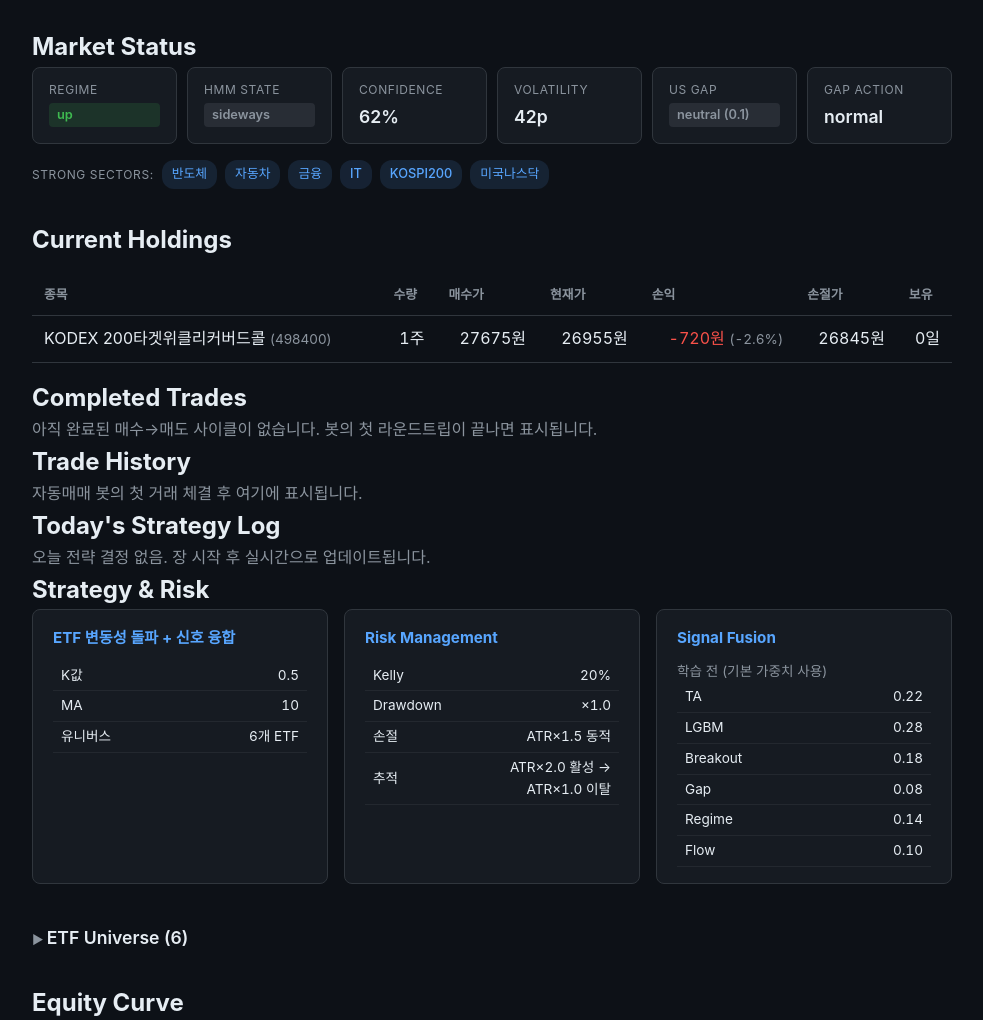
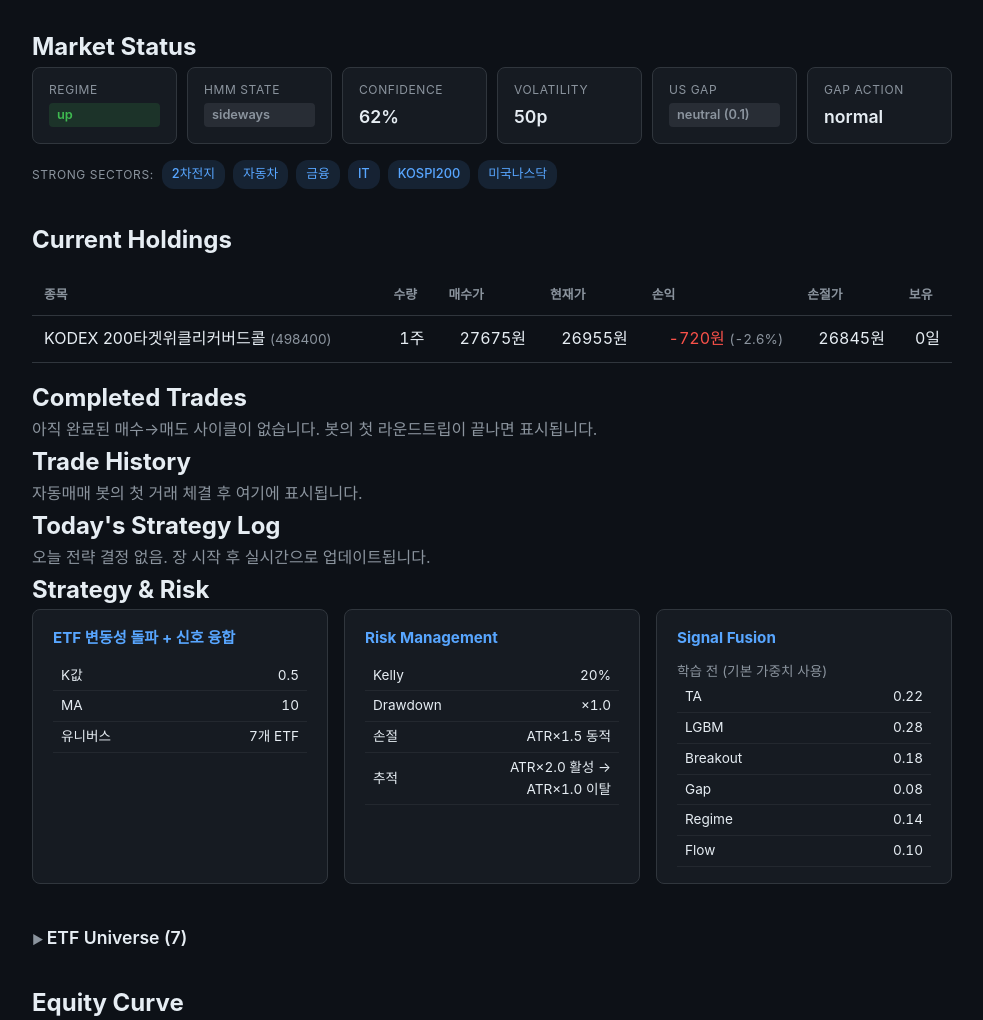
Before and after one commit to BudongJW/kis-trading-journal, a Jekyll site: the page built from index.html, in a window 1280 px wide and 1400 px high, scrolled down 1068 px. Shown: the part 154-1174 px from the top of the window, without its empty margins (148-1131 px from the left). Built offline with Jekyll 4.4.1, drawn with Linux system fonts in a browser that asks for light colours; nearby versions of some CDN libraries; some of the changed text lies outside the part shown.

Commit message:
auto: 상태 새로고침(읽기전용) 14:33

```diff
--- a/_data/portfolio.json
+++ b/_data/portfolio.json
@@ -1,5 +1,5 @@
 {
-  "updated_at": "2026-06-02T11:04:22.958575",
+  "updated_at": "2026-06-02T14:33:06.995940",
   "initial_capital": 500000,
   "cash": 922856,
   "holdings": [
@@ -286,14 +286,14 @@
     "hmm_state": "sideways",
     "confidence": 0.62,
     "volatility": "normal",
-    "vol_percentile": 42.0,
+    "vol_percentile": 50.0,
     "overnight_gap": {
       "direction": "neutral",
       "strength": 0.1,
       "action": "normal"
     },
     "strong_sectors": [
-      "반도체",
+      "2차전지",
       "자동차",
       "금융",
       "IT",
@@ -307,7 +307,7 @@
       "k": 0.5,
       "trend_ma": 10
     },
-    "universe_count": 6,
+    "universe_count": 7,
     "universe": [
       {
         "symbol": "091160",
@@ -320,6 +320,10 @@
       {
         "symbol": "069500",
         "name": "KODEX 200"
+      },
+      {
+        "symbol": "305720",
+        "name": "KODEX 2차전지"
       },
       {
         "symbol": "091180",
```
